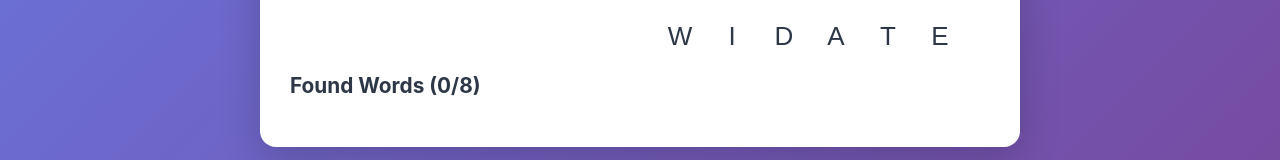
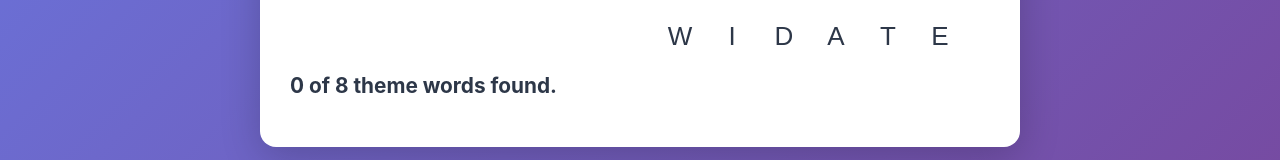
Before and after one commit to slmingol/catstrands, a React (Vite) app: page / in a window 1280 px wide. Shown: the part 654-814 px from the top of the page. Built offline with nearby package versions, Linux system fonts and the light colour scheme.

Commit message:
feat: Update found words tally format to 'X of Y theme words found.'

```diff
--- a/src/components/StrandsGame.jsx
+++ b/src/components/StrandsGame.jsx
@@ -141,7 +141,7 @@ function StrandsGame({ puzzle }) {
         </div>
 
         <div className="found-words">
-          <h3>Found Words ({foundWords.length}/{words.length + 1})</h3>
+          <h3>{foundWords.length} of {words.length + 1} theme words found.</h3>
           <div className="words-list">
             {foundWords.map((word, index) => (
               <span
```
